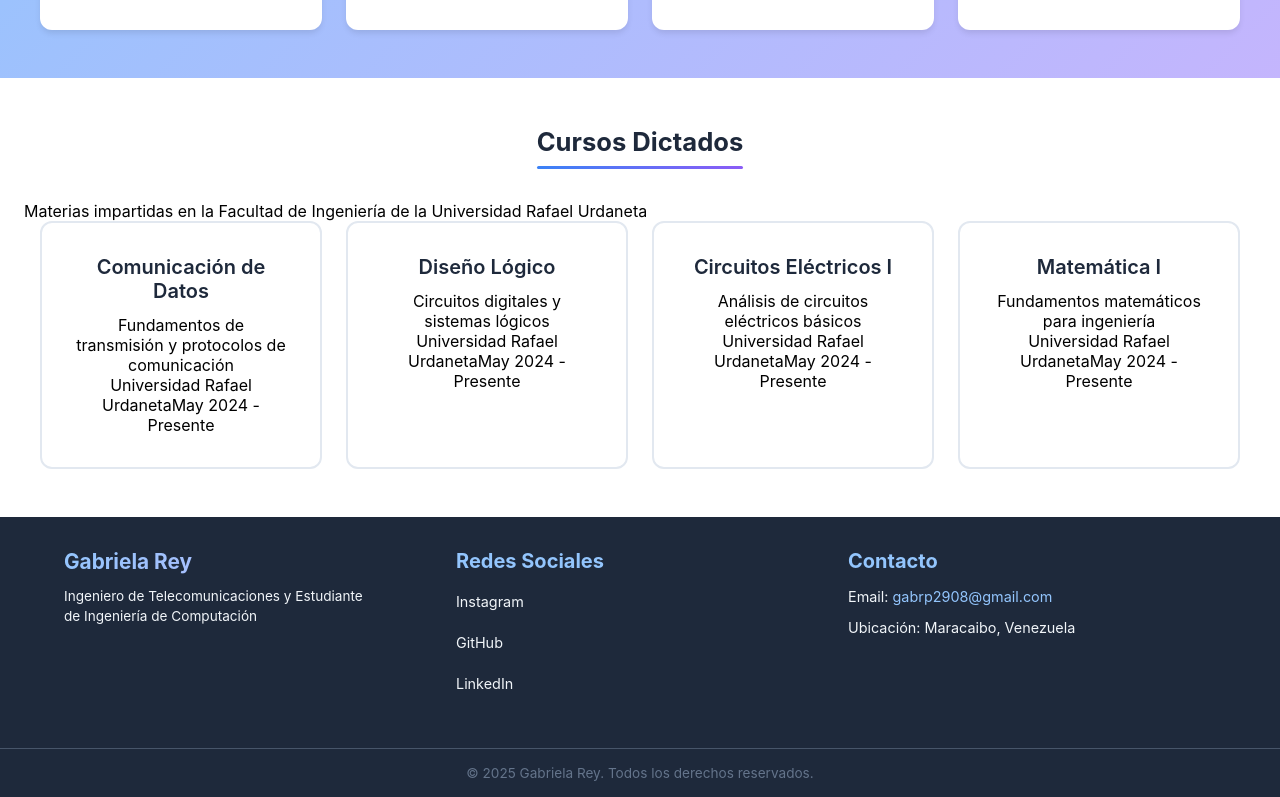
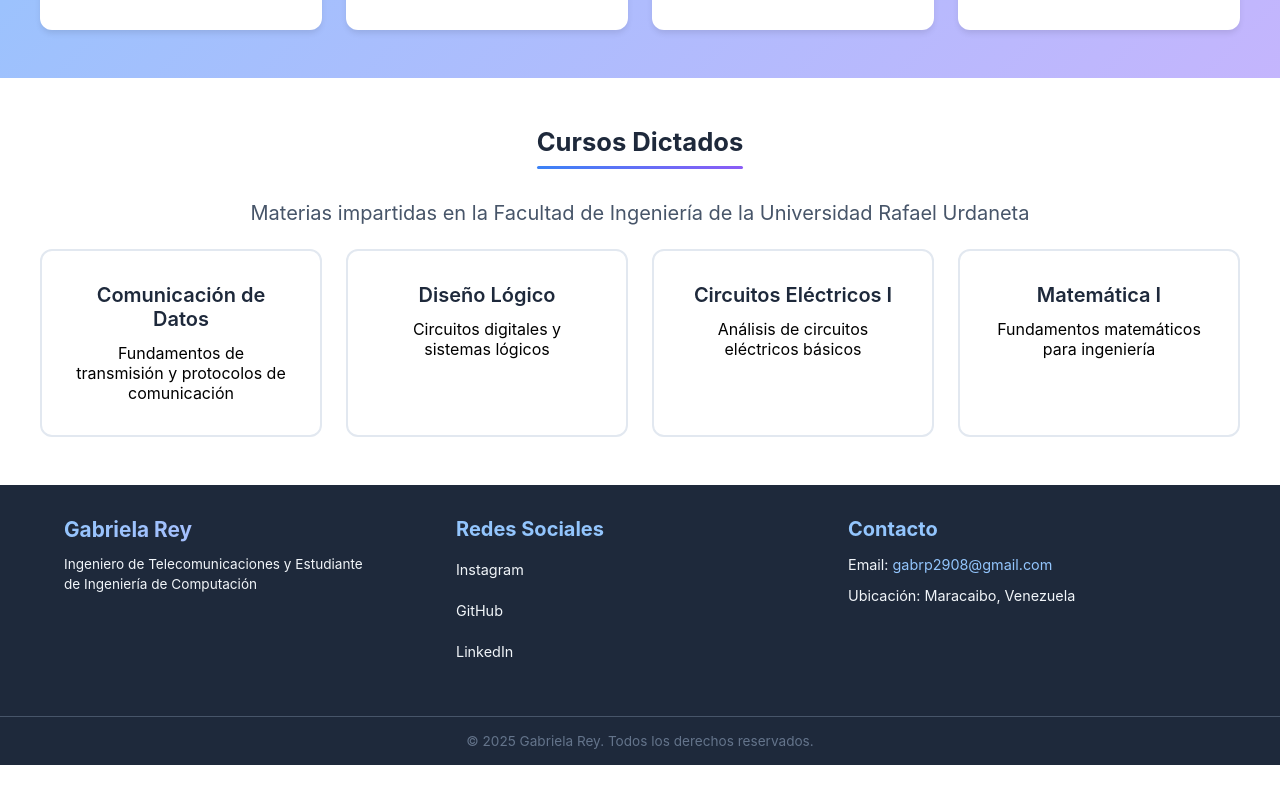
Before and after one commit to gabrp2908/Frameworks_Proyecto3, a React (Create React App) app: page / in a window 1280 px wide. Shown: the part 1622-2419 px from the top of the page. After the commit the page ends 2387 px from the top, so only its background shows below. Built offline with nearby package versions, Linux system fonts and the light colour scheme.

Commit message:
fix: Modificación en componente CoursesSection

```diff
--- a/src/components/Home/CoursesSection.css
+++ b/src/components/Home/CoursesSection.css
@@ -1,5 +1,12 @@
 .courses-section {
   padding: var(--space-2xl) var(--space-lg);
+}
+
+.section-subtitle{
+  font-size: 1.25rem;
+  color: var(--text-medium);
+  margin-bottom: var(--space-lg);
+  text-align: center;
 }
 
 .courses-grid {
--- a/src/components/Home/CoursesSection.jsx
+++ b/src/components/Home/CoursesSection.jsx
@@ -15,10 +15,6 @@ const CoursesSection = () => {
           <div key={index} className="course-card">
             <h3 className="course-title">{course.title}</h3>
             <p className="course-description">{course.description}</p>
-            <div className="course-meta">
-              <span className="course-institution">Universidad Rafael Urdaneta</span>
-              <span className="course-period">May 2024 - Presente</span>
-            </div>
           </div>
         ))}
       </div>
```
